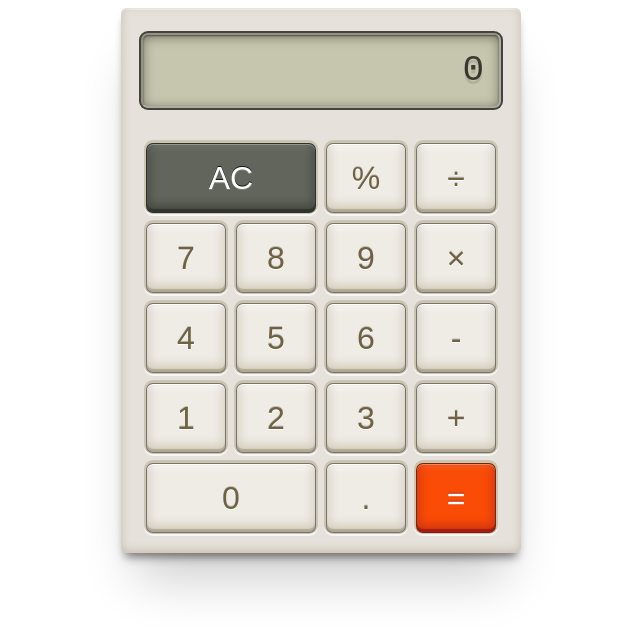
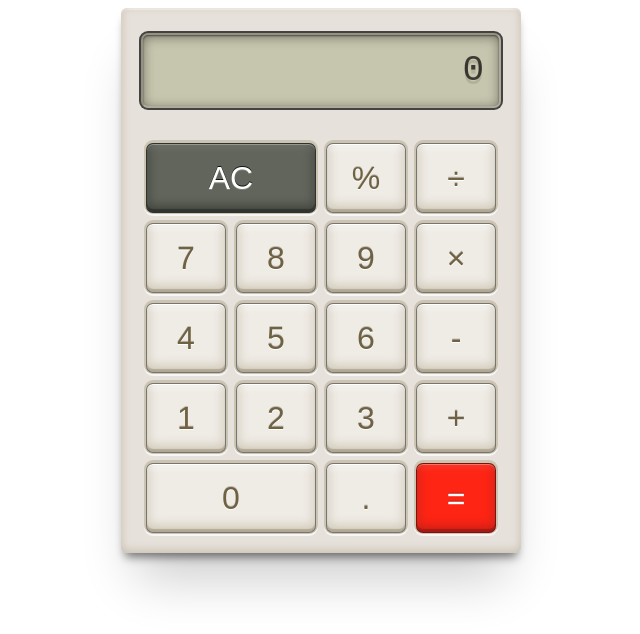
Before and after one commit to AchmadWahyuHA25/Javascript-Mini-Project-Calc-FGA2022, a plain HTML site: page index.html in a window 1280 px wide. Shown: the whole page, without its empty margins (319-959 px from the left). Drawn offline with Linux system fonts and the light colour scheme.

Commit message:
Add files via upload
Merubah warna tombol = menjadi lebih ke merah

```diff
--- a/stylesheet.css
+++ b/stylesheet.css
@@ -90,14 +90,14 @@ button:active {
 }
 
 .equal-sign{
-    background: #FA4C07;
+    background: #ff2515;
     color: #ffffff;
     text-shadow: 0 1px rgba(255,255,255,0.2), 0 -1px rgba(164,27,21,0.8);
     box-shadow: inset 0 1px 0 0 rgba(255,255,255,0.3), inset 0 -3px 1px 0 rgba(164,27,21,1), inset 0 -5px 10px 2px rgba(164, 27, 21, 0.5), inset 0 4px 6px 0 rgba(255,255,255,0.1), 0 -1px 0px 2px #CCC4B2, 0 1px 0px 2px rgba(255,255,255,0.7);
 }
 
 .equal-sign:active{
-    background: #FA4C07;
+    background: #ff2515;
     color: #ffffff;
     box-shadow: none;
     position: relative;
@@ -106,5 +106,5 @@ button:active {
     filter: blur(0.5px);
     overflow: hidden;
     opacity: 0.9;
-    box-shadow: inset 0 25px 25px -10px rgba(65, 26, 4, 0.6);
+    box-shadow: inset 0 25px 25px -10px rgba(65, 4, 4, 0.6);
 }
```
